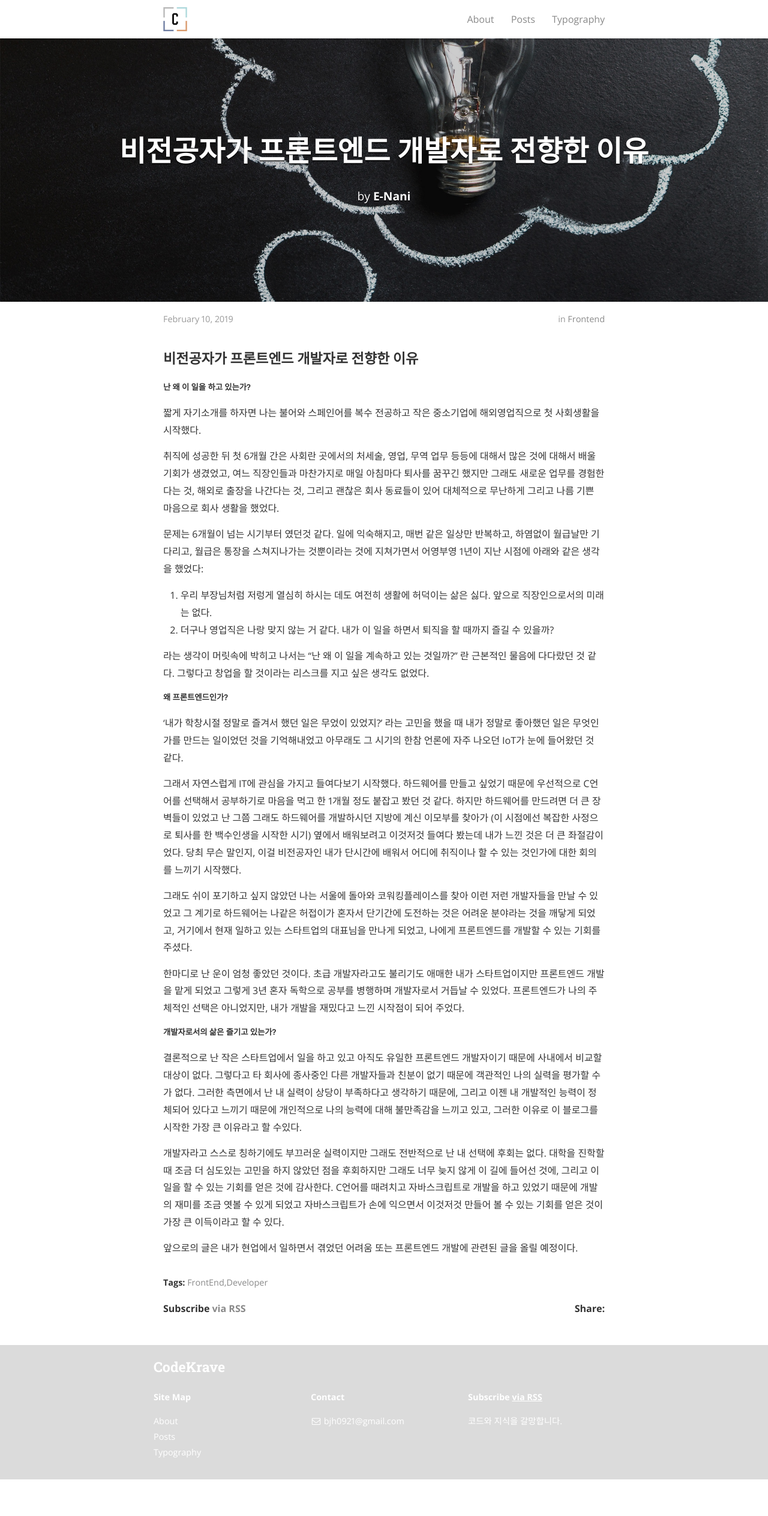
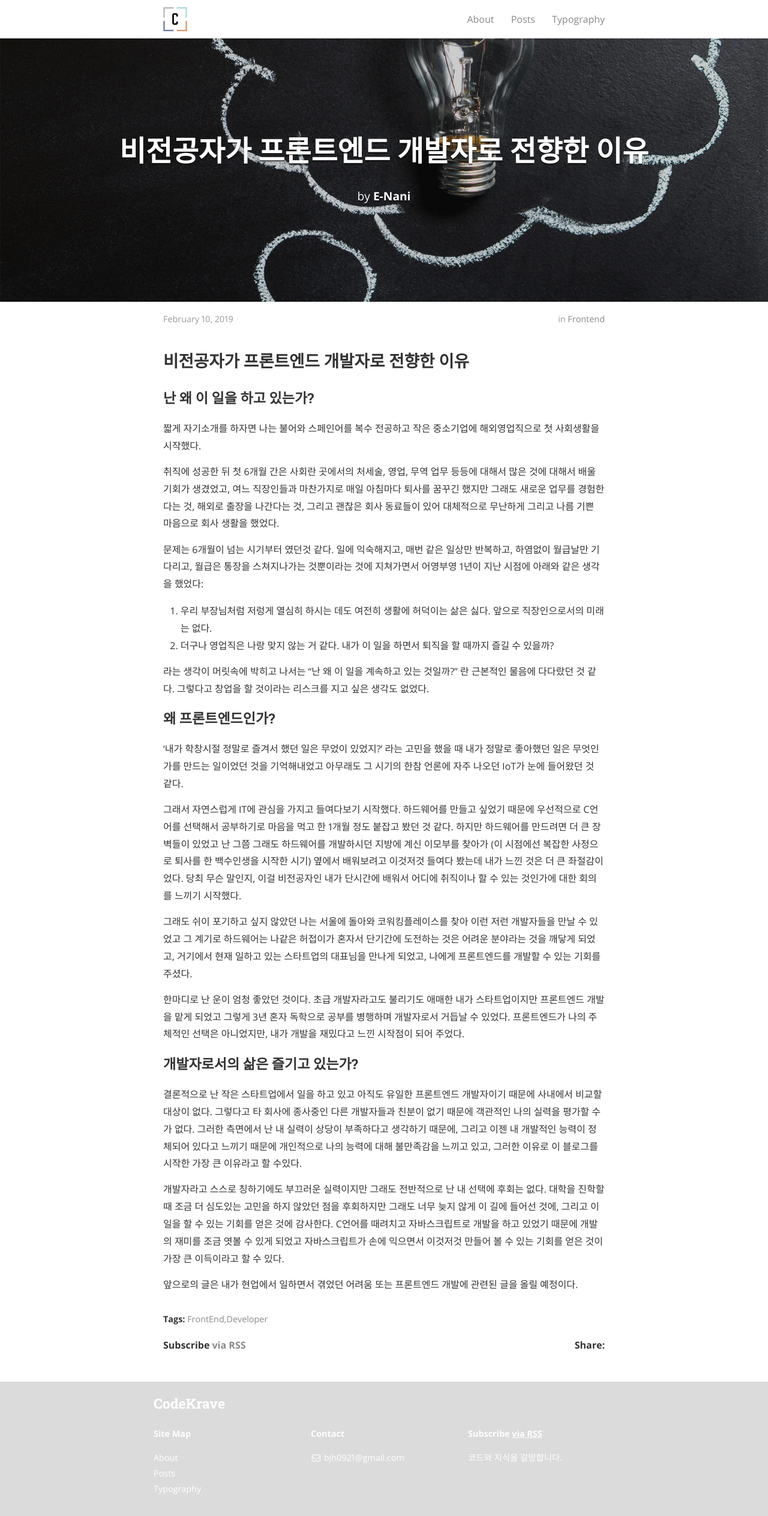
Before and after one commit to codekrave/codekrave.github.io, a Jekyll site: the page built from _posts/2019-02-10-become_developer.markdown, in a window 1280 px wide. Shown: the whole page at 60% size. Built offline with Jekyll 4.4.1, drawn with Linux system fonts in a browser that asks for light colours; nearby versions of some CDN libraries; before the commit the page ends 2466 px from its top, so only the background shows below that.

Commit message:
글씨크기 조정

```diff
--- a/_posts/2019-02-10-become_developer.markdown
+++ b/_posts/2019-02-10-become_developer.markdown
@@ -8,9 +8,9 @@ tags:	FrontEnd,Developer
 cover:  "/assets/20190210_post.jpg"
 ---
 
-### 비전공자가 프론트엔드 개발자로 전향한 이유
+## 비전공자가 프론트엔드 개발자로 전향한 이유
 
-##### 난 왜 이 일을 하고 있는가?
+### 난 왜 이 일을 하고 있는가?
 
 짧게 자기소개를 하자면 나는 불어와 스페인어를 복수 전공하고 작은 중소기업에 해외영업직으로 첫 사회생활을 시작했다.
 
@@ -24,7 +24,7 @@ cover:  "/assets/20190210_post.jpg"
 라는 생각이 머릿속에 박히고 나서는 "난 왜 이 일을 계속하고 있는 것일까?" 란 근본적인 물음에 다다랐던 것 같다. 그렇다고 창업을 할 것이라는 리스크를 지고 싶은 생각도 없었다.
 
 
-##### 왜 프론트엔드인가?
+### 왜 프론트엔드인가?
 
 '내가 학창시절 정말로 즐겨서 했던 일은 무었이 있었지?' 라는 고민을 했을 때 내가 정말로 좋아했던 일은 무엇인가를 만드는 일이었던 것을 기억해내었고 아무래도 그 시기의 한참 언론에 자주 나오던 IoT가 눈에 들어왔던 것 같다.
 
@@ -34,7 +34,7 @@ cover:  "/assets/20190210_post.jpg"
 
 한마디로 난 운이 엄청 좋았던 것이다. 초급 개발자라고도 불리기도 애매한 내가 스타트업이지만 프론트엔드 개발을 맡게 되었고 그렇게 3년 혼자 독학으로 공부를 병행하며 개발자로서 거듭날 수 있었다. 프론트엔드가 나의 주체적인 선택은 아니었지만, 내가 개발을 재밌다고 느낀 시작점이 되어 주었다.
 
-##### 개발자로서의 삶은 즐기고 있는가?
+### 개발자로서의 삶은 즐기고 있는가?
 
 결론적으로 난 작은 스타트업에서 일을 하고 있고 아직도 유일한 프론트엔드 개발자이기 때문에 사내에서 비교할 대상이 없다. 그렇다고 타 회사에 종사중인 다른 개발자들과 친분이 없기 때문에 객관적인 나의 실력을 평가할 수가 없다. 그러한 측면에서 난 내 실력이 상당이 부족하다고 생각하기 때문에, 그리고 이젠 내 개발적인 능력이 정체되어 있다고 느끼기 때문에 개인적으로 나의 능력에 대해 불만족감을 느끼고 있고, 그러한 이유로 이 블로그를 시작한 가장 큰 이유라고 할 수있다.
 
```
